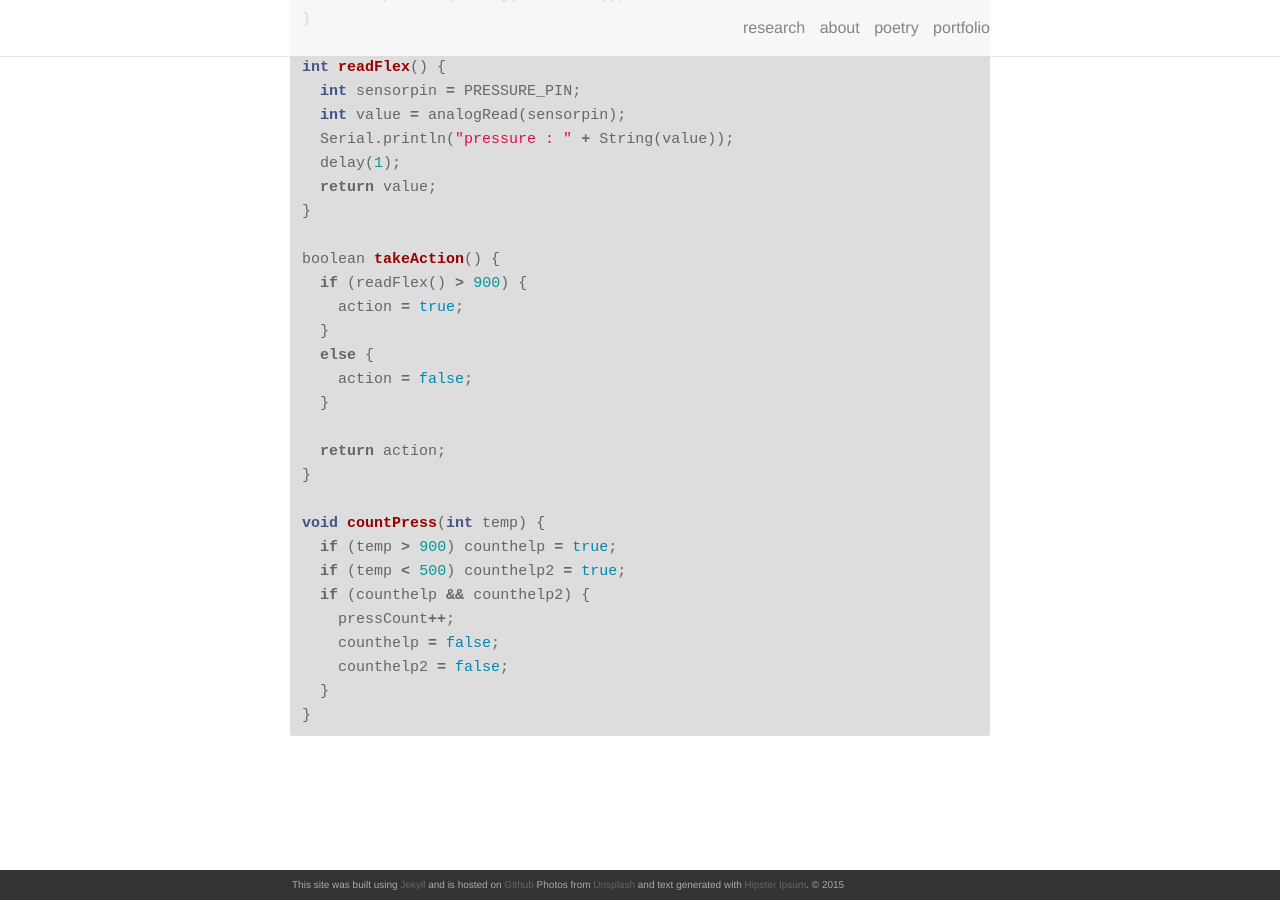
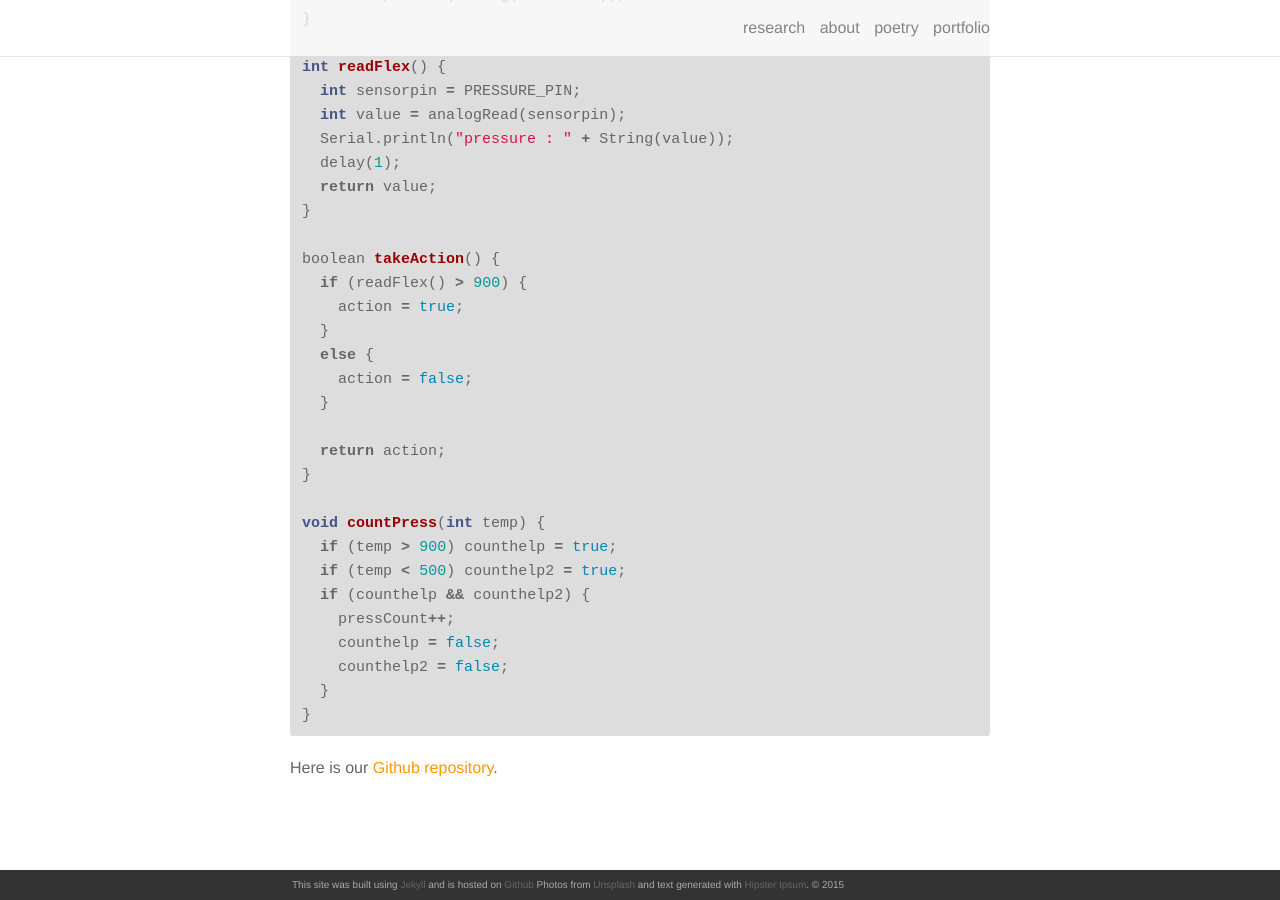
Before and after one commit to lucid2713/lucid2713.github.io, a Jekyll site: the page built from _posts/2015-07-15-title.markdown, in a window 1280 px wide and 900 px high, scrolled down 7630 px. Built offline with Jekyll 4.4.1, drawn with Linux system fonts in a browser that asks for light colours; nearby versions of some CDN libraries.

Commit message:
add repo

```diff
--- a/_posts/2015-07-15-title.markdown
+++ b/_posts/2015-07-15-title.markdown
@@ -339,3 +339,5 @@ void countPress(int temp) {
 
 
 {% endhighlight %}
+
+Here is our <a href="https://github.com/eunjeeSung/cpr" target="blank">Github repository</a>.
```
